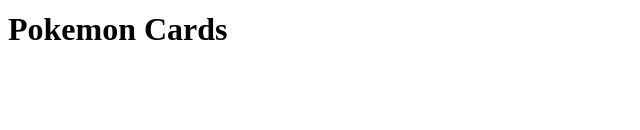
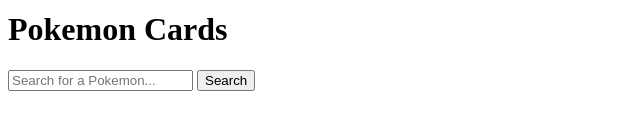
Before and after one commit to cindyvlz/Project1-Pokemon, a plain HTML site: page index.html in a window 1280 px wide. Shown: the part 626-756 px from the top of the page, without its empty margins (0-640 px from the left). Drawn offline with Linux system fonts and the light colour scheme.

Commit message:
created a form for search button

```diff
--- a/index.html
+++ b/index.html
@@ -17,5 +17,9 @@
         <img src="https://upload.wikimedia.org/wikipedia/commons/thumb/5/53/Pok%C3%A9_Ball_icon.svg/1200px-Pok%C3%A9_Ball_icon.svg.png" alt="Pokemon Logo" id="logo">
     </div>
     <h1>Pokemon Cards</h1>
+    <form id="searchForm">
+        <input type="text" id="searchInput" placeholder="Search for a Pokemon...">
+        <button type="submit" id="searchButton">Search</button>
+    </form>
 </body>
 </html>
```
